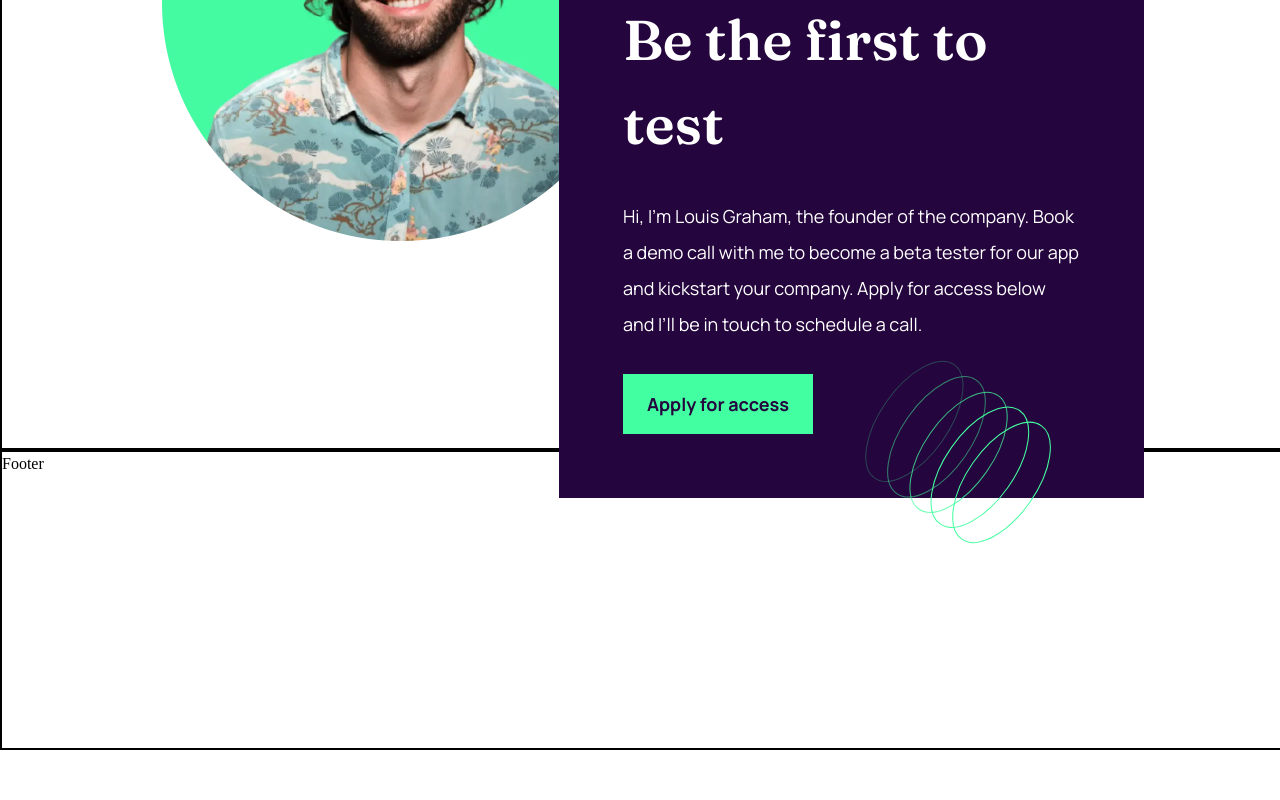
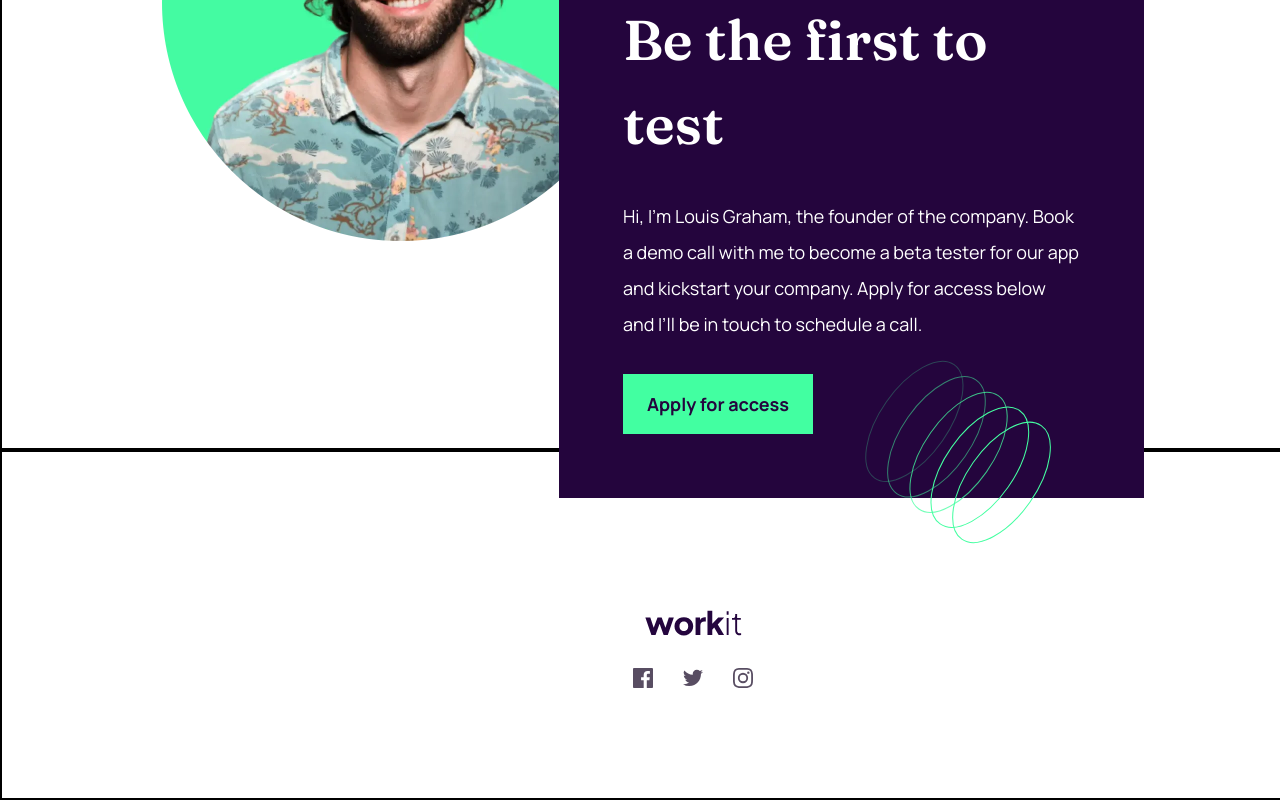
Before and after one commit to seamissu/workit-landing-page, a Next.js app: page / in a window 1280 px wide. Shown: the part 1748-2548 px from the top of the page. Before the commit the page ends 2498 px from the top, so only its background shows below. Built offline with nearby package versions, Linux system fonts and the light colour scheme.

Commit message:
complete desktop version

```diff
--- a/src/app/page.js
+++ b/src/app/page.js
@@ -11,8 +11,8 @@ export default function Home() {
           <Image
             src="/images/logo-light.svg"
             alt="Website Logo"
-            width={96}
-            height={24}
+            width={97}
+            height={26}
           />
           <Link href="/" className={styles.link}>
             Apply for access
@@ -88,7 +88,38 @@ export default function Home() {
         </article>
       </section>
 
-      <footer className={styles.footer}>Footer</footer>
+      <footer className={styles.footer}>
+        <div className={styles.logo_icon_wrapper}>
+          <Image
+            className={styles.footericon}
+            src="/images/logo-dark.svg"
+            alt="a website logo in the footer"
+            width={97}
+            height={26}
+          />
+          <div className={styles.social}>
+            <Image
+              src="/images/icon-facebook.svg"
+              alt="facebook icon"
+              width={20}
+              height={20}
+            />
+            <Image
+              src="/images/icon-twitter.svg"
+              alt="twitter icon"
+              width={20}
+              height={20}
+            />
+            <Image
+              src="/images/icon-instagram.svg"
+              alt="instagram icon"
+              width={20}
+              height={20}
+            />
+          </div>
+        </div>
+      </footer>
+
       <Image
         className={styles.bgpatternone}
         src="/images/bg-pattern-1.svg"
--- a/src/app/page.module.css
+++ b/src/app/page.module.css
@@ -6,16 +6,16 @@
     'main'
     'profile'
     'footer';
-  grid-template-rows: 660px 730px 1fr 300px;
+  grid-template-rows: 660px 730px 1fr 350px;
 
   position: relative;
   overflow: hidden;
-  /* background-color: var(--ghost-white); */
+  background-color: var(--ghost-white);
 }
 
 .header {
   grid-area: header;
-  background: var(--ghost-white);
+  background-color: var(--ghost-white);
   background-image: url('/images/header-curve.svg');
   background-position: bottom;
   background-size: cover;
@@ -111,7 +111,7 @@
   padding-left: 160px;
   padding-right: 160px;
 
-  background: var(--white);
+  background-color: var(--white);
   background-image: url('/images/main-curve.svg');
   background-position: bottom;
   background-size: cover;
@@ -150,6 +150,7 @@
 
   display: flex;
   justify-content: center;
+  background-color: var(--white);
 }
 
 .profile article {
@@ -199,4 +200,23 @@
 
 .footer {
   grid-area: footer;
+  display: grid;
+  place-content: center;
+  padding-top: 80px;
+  background-color: var(--white);
 }
+
+.logo_icon_wrapper {
+  width: 120px;
+  height: 110px;
+  display: grid;
+}
+
+.footericon {
+  justify-self: center;
+}
+
+.social {
+  display: flex;
+  justify-content: space-between;
+}
```
